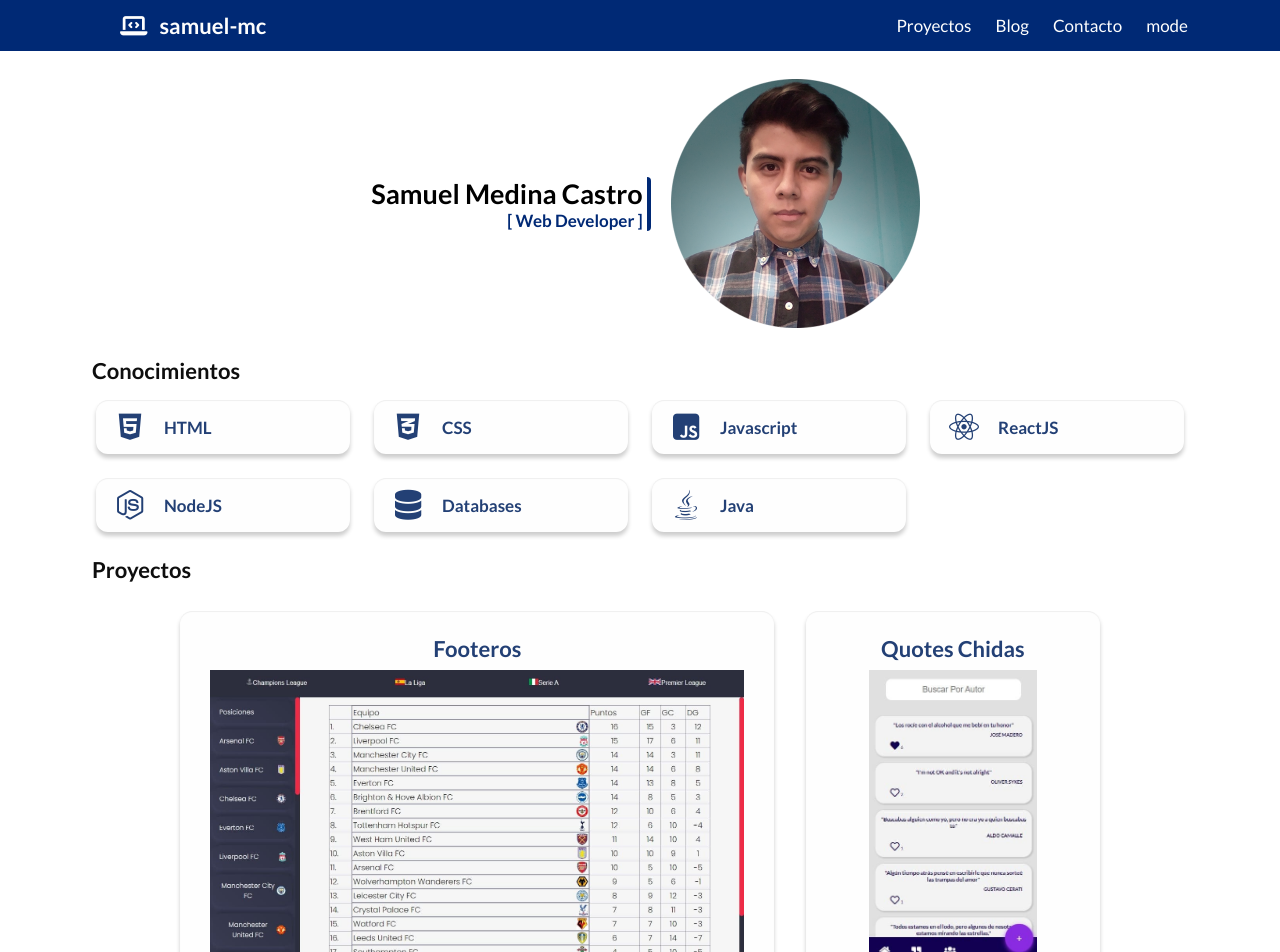
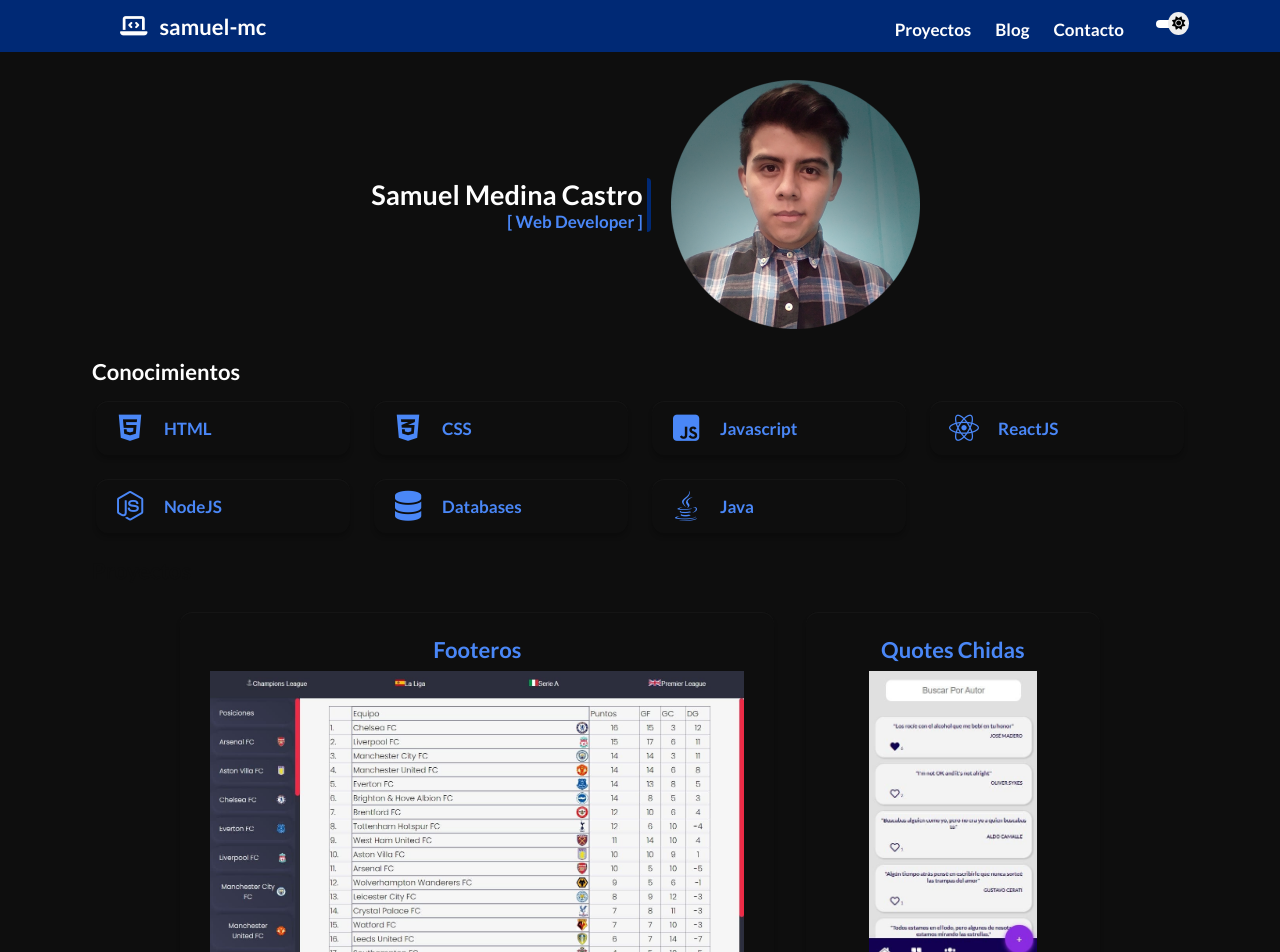
Before and after one commit to samuel-mc/website, a React app: page / in a window 1280 px wide. Shown: the top 952 px of the page. Built offline with nearby package versions, Linux system fonts and the light colour scheme.

Commit message:
[add] dark mode

```diff
--- a/src/App.jsx
+++ b/src/App.jsx
@@ -12,6 +12,17 @@ import Footer from './components/Footer';
 import icon from './assets/images/icon.png';
 
 const App = () => {
+
+  const [ darkMode, setDarkMode ] = React.useState(true);
+
+  React.useEffect(()=>{
+    if(darkMode) {
+      document.body.style = 'background-color: var(--black)';
+    } else {
+      document.body.style = 'background-color: var(--white)';
+    }
+  })
+
   return (
     <>
       <Helmet>
@@ -19,12 +30,12 @@ const App = () => {
         <link rel="icon" type="image/png" href={icon} sizes="16x16" />
       </Helmet>
 
-      <Header />
+      <Header darkMode={darkMode} setDarkMode={setDarkMode} />
 
       <main>
-        <Hero />
-        <Knowledge />
-        <Proyects />
+        <Hero darkMode={darkMode} />
+        <Knowledge darkMode={darkMode} />
+        <Proyects darkMode={darkMode} />
         <Contact />
       </main>
 
--- a/src/Components/Header.jsx
+++ b/src/Components/Header.jsx
@@ -1,11 +1,17 @@
 import React from 'react';
 import '../styles/Header.css';
 
-const Header = () => {
+const Header = ({ darkMode, setDarkMode }) => {
+
+
+  const changeMode = () => {
+    setDarkMode(!darkMode);
+  }
+
   return (
     <header className="header">
       <div className="header__title">
-      <i class="fas fa-laptop-code"></i>
+      <i className="fas fa-laptop-code"></i>
         <h2>samuel-mc</h2>
       </div>
 
@@ -14,7 +20,14 @@ const Header = () => {
           <li className="nav__item">Proyectos</li>
           <li className="nav__item">Blog</li>
           <li className="nav__item">Contacto</li>
-          <li className="nav__item">mode</li>
+          <li className={ darkMode ? 'nav__item dark' :"nav__item"}>
+            <div className="mode-button">
+              <span className="nav__item line"></span>
+              <button type="button" onClick={()=>changeMode()}>
+                {darkMode ? <i className="fas fa-sun"></i> : <i className="fas fa-moon"></i>}
+              </button>
+            </div>
+          </li>
         </ul>
       </nav>
     </header>
--- a/src/Components/Hero.jsx
+++ b/src/Components/Hero.jsx
@@ -2,12 +2,17 @@ import React from 'react';
 import photo from '../assets/images/photo.png';
 import '../styles/Hero.css';
 
-const Hero = () => {
+const Hero = ({ darkMode }) => {
+
+
+
   return (
     <section className="presentation">
       <div className="presentation__info">
-        <h1 className="info__name">Samuel Medina Castro</h1>
-        <h2 className="info__description">[ Web Developer ]</h2>
+        <h1 className={ darkMode ? "info__name dark" : "info__name"}>
+          Samuel Medina Castro
+        </h1>
+        <h2 className={ darkMode ? "info__description dark" : "info__description"}>[ Web Developer ]</h2>
       </div>
       <img className="photo" src={photo} alt="Profile photo" />
     </section>
--- a/src/Components/Knowledge.jsx
+++ b/src/Components/Knowledge.jsx
@@ -1,36 +1,36 @@
 import React from 'react';
 import '../styles/Knowledge.css';
 
-const Knowledge = () => (
+const Knowledge = ({ darkMode }) => (
   <section className="conainer">
-    <h2 className="container__title"> Conocimientos </h2>
+    <h2 className={ darkMode ? "container__title dark" : "container__title"}> Conocimientos </h2>
 
     <div className="knowledge">
-      <div className="knowledge__item">
-        <i class="fab fa-html5 fa-3x knowledge__icon"></i>
+      <div className={ darkMode ? "knowledge__item dark" :"knowledge__item"} >
+        <i className="fab fa-html5 fa-3x knowledge__icon"></i>
         <span className="knowledge__name"> HTML</span>
       </div>
-      <div className="knowledge__item">
+      <div className={ darkMode ? "knowledge__item dark" :"knowledge__item"} >
         <i className="fab fa-css3-alt fa-3x knowledge__icon"></i>
         <span className="knowledge__name"> CSS</span>
       </div>
-      <div className="knowledge__item">
+      <div className={ darkMode ? "knowledge__item dark" :"knowledge__item"} >
         <i className="fab fa-js-square fa-3x knowledge__icon"></i>
         <span className="knowledge__name">Javascript</span>
       </div>
-      <div className="knowledge__item">
+      <div className={ darkMode ? "knowledge__item dark" :"knowledge__item"} >
         <i className="fab fa-react fa-3x knowledge__icon"></i>
         <span className="knowledge__name">ReactJS</span>
       </div>
-      <div className="knowledge__item">
+      <div className={ darkMode ? "knowledge__item dark" :"knowledge__item"} >
         <i className="fab fa-node-js fa-3x knowledge__icon"></i>
         <span className="knowledge__name">NodeJS</span>
       </div>
-      <div className="knowledge__item">
+      <div className={ darkMode ? "knowledge__item dark" :"knowledge__item"} >
         <i className="fas fa-database fa-3x knowledge__icon"></i>
         <span className="knowledge__name">Databases</span>
       </div>
-      <div className="knowledge__item">
+      <div className={ darkMode ? "knowledge__item dark" :"knowledge__item"} >
         <i className="fab fa-java fa-3x knowledge__icon"></i>
         <span className="knowledge__name">Java</span>
       </div>
--- a/src/Components/Proyects.jsx
+++ b/src/Components/Proyects.jsx
@@ -4,20 +4,20 @@ import matches from '../assets/images/matches.jpg';
 
 import '../styles/Proyects.css'
 
-const Proyects = () => {
+const Proyects = ({ darkMode }) => {
   return (
     <section className="container">
       <h2 className="container__title">Proyectos</h2>
       <div className="proyects">
-        <div className="proyects__item">
-          <h2 className="proyects__title">Footeros</h2>
+        <div className={ darkMode ? "proyects__item dark" : "proyects__item"}>
+          <h2 className={ darkMode ? "proyects__title dark" : "proyects__title"}>Footeros</h2>
           <img src={matches} alt="screenshot about a page" className="proyects__image" />
-          <h3 className="proyects__description"> Sitio web que trae los resultados de las ligas más importantes del mundo. <br /> Link: <a href="https://samuel-mc.github.io/premier-league/" target="_blank">footeros</a></h3>
+          <h3 className={ darkMode ? "proyects__description dark" : "proyects__description"}> Sitio web que trae los resultados de las ligas más importantes del mundo. <br /> Link: <a href="https://samuel-mc.github.io/premier-league/" target="_blank">footeros</a></h3>
         </div>
-        <div className="proyects__item">
-          <h2 className="proyects__title">Quotes Chidas</h2>
+        <div className={ darkMode ? "proyects__item dark" : "proyects__item"}>
+          <h2 className={ darkMode ? "proyects__title dark" : "proyects__title"}>Quotes Chidas</h2>
           <img src={quotes} alt="screenshot about a page" className="proyects__image" />
-          <h3 className="proyects__description"> Red social para compartir frases. <br /> Link: <a href="https://frases-chidas.web.app/" target="_blank">quotes-chidas</a></h3>
+          <h3 className={ darkMode ? "proyects__description dark" : "proyects__description"}> Red social para compartir frases. <br /> Link: <a href="https://frases-chidas.web.app/" target="_blank">quotes-chidas</a></h3>
         </div>
       </div>
 
--- a/src/styles/App.css
+++ b/src/styles/App.css
@@ -10,6 +10,8 @@ html {
 :root {
     --primary: #002975;
     --secondary: #234075;
+    --primary-light: #0056F5;
+    --secondary-light: #4A87F7;
 
     --white: #fefefe;
     --black: #0e0e0e;
@@ -37,6 +39,10 @@ body {
     margin: 12px;
 }
 
+.container__title.dark{
+    color: var(--white);
+}
+
 @media(min-width: 1024px){
     main{
         margin: 0 80px;
--- a/src/styles/Header.css
+++ b/src/styles/Header.css
@@ -18,13 +18,34 @@ header {
 }
 
 .header__nav{
-    text-align: center;
+    display: flex;
+    align-items: center;
+    justify-content: center;
 }
 
 .nav__item{
     display: inline-block;
     margin: 8px;
     padding: 4px;
+}
+
+.nav__item.line{
+    background-color: #ffffff;
+    width: 16px;
+    border-radius: 4px;
+}
+
+.nav__item button{
+    padding: 4px;
+    border: none;
+    border-radius: 50%;
+    position: absolute;
+    transform: translateX(-40px);
+    transition: all 0.5s;
+}
+
+.nav__item.dark button{
+    transform: translateX(-20px);
 }
 
 @media (min-width: 320px){
@@ -53,6 +74,7 @@ header {
     .header__nav{
         background-color: var(--primary);
         font-size: var(--sm);
+        font-weight: 700;
         width: auto;
     }
 }
--- a/src/styles/Hero.css
+++ b/src/styles/Hero.css
@@ -1,5 +1,18 @@
 .info__name {
     font-size: var(--lg);
+}
+
+.info__name.dark{
+    color: var(--white);
+}
+
+.info__description{
+    font-size: var(--sm);
+    color: var(--primary);
+}
+
+.info__description.dark{
+    color: var(--secondary-light);
 }
 
 .photo{
@@ -16,10 +29,6 @@
         margin: 16px 0;
     }
 
-    .info__description{
-        font-size: var(--sm);
-        color: var(--primary);
-    }
 }
 
 
--- a/src/styles/Knowledge.css
+++ b/src/styles/Knowledge.css
@@ -7,12 +7,17 @@
 .knowledge__item{
     background-color: var(--white);
     border-radius: 12px;
+    color: var(--secondary);
     box-shadow: rgba(0, 0, 0, 0.2) 0px 4px 4px, inset rgba(100, 100, 100, 0.1) 0px 1px 1px;
     grid-area: auto;
 }
 
+.knowledge__item.dark{
+    background-color: var(--black);
+    color: var(--secondary-light);
+}
+
 .knowledge__icon {
-    color: var(--secondary);
     border-radius: 12px;
     margin: 12px;
 }
@@ -20,7 +25,6 @@
 .knowledge__name{
     font-size: var(--sm);
     font-weight: 700;
-    color: var(--secondary);
 }
 
 @media (min-width: 320px){
--- a/src/styles/Proyects.css
+++ b/src/styles/Proyects.css
@@ -13,20 +13,36 @@
     padding: 16px;
 }
 
+.proyects__item.dark{
+    background-color: var(--black);
+}
+
 .proyects__title{
     color: var(--secondary);
     font-size: var(--md);
     margin: 8px;
 }
+.proyects__title.dark{
+    color: var(--secondary-light);
+}
 
 .proyects__description{
+    color: var(--black);
     font-size: var(--sm);
     margin: 8px;
+}
+
+.proyects__description.dark{
+    color: var(--white);
 }
 
 .proyects__description a{
     text-decoration: none;
     color: var(--primary);
+}
+
+.proyects__description.dark a{
+    color: var(--primary-light);
 }
 
 @media(min-width: 320px){
```
